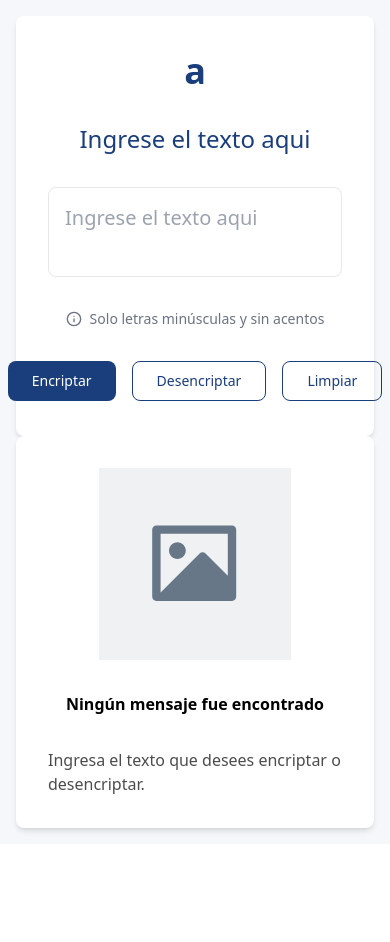
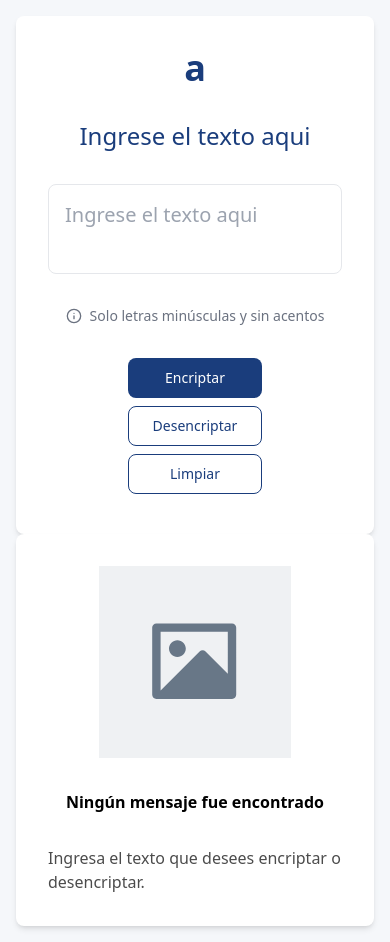
Before and after one commit to MarkpherDev/ONE_Challenge_Encriptador, a website: page src/index.html in a window 390 px wide. Before the commit the page ends 844 px from the top, so only its background shows below. Drawn offline with Linux system fonts and the light colour scheme.

Commit message:
terminando responsive

```diff
--- a/src/index.html
+++ b/src/index.html
@@ -36,19 +36,19 @@
 					</svg>
 					<span>Solo letras minúsculas y sin acentos</span>
 				</div>
-				<div class="flex space-x-4">
+				<div class="flex flex-col md:space-x-4  md:flex-row">
 					<button
-						class="inline-flex items-center justify-center whitespace-nowrap text-sm font-medium ring-offset-background transition-colors focus-visible:outline-none focus-visible:ring-2 focus-visible:ring-ring focus-visible:ring-offset-2 disabled:pointer-events-none hover:bg-primary/90 h-10 px-6 py-3 text-white bg-[#1a3d7c] rounded-lg hover:opacity-95"
+						class="inline-flex items-center justify-center whitespace-nowrap text-sm font-medium ring-offset-background transition-colors focus-visible:outline-none focus-visible:ring-2 focus-visible:ring-ring focus-visible:ring-offset-2 disabled:pointer-events-none hover:bg-primary/90 h-10 px-6 py-3 text-white bg-[#1a3d7c] rounded-lg hover:opacity-95 mb-2"
 						id="btn-encriptar">
 						Encriptar
 					</button>
 					<button
-						class="inline-flex items-center justify-center whitespace-nowrap text-sm font-medium ring-offset-background transition-colors focus-visible:outline-none focus-visible:ring-2 focus-visible:ring-ring focus-visible:ring-offset-2 disabled:pointer-events-none bg-primary hover:bg-primary/90 h-10 px-6 py-3 text-[#1a3d7c] border border-[#1a3d7c] rounded-lg hover:opacity-80"
+						class="inline-flex items-center justify-center whitespace-nowrap text-sm font-medium ring-offset-background transition-colors focus-visible:outline-none focus-visible:ring-2 focus-visible:ring-ring focus-visible:ring-offset-2 disabled:pointer-events-none bg-primary hover:bg-primary/90 h-10 px-6 py-3 text-[#1a3d7c] border border-[#1a3d7c] rounded-lg hover:opacity-80 mb-2"
 						id="btn-desencriptar">
 						Desencriptar
 					</button>
           <button
-						class="inline-flex items-center justify-center whitespace-nowrap text-sm font-medium ring-offset-background transition-colors focus-visible:outline-none focus-visible:ring-2 focus-visible:ring-ring focus-visible:ring-offset-2 disabled:pointer-events-none bg-primary hover:bg-primary/90 h-10 px-6 py-3 text-[#1a3d7c] border border-[#1a3d7c] rounded-lg hover:opacity-80"
+						class="inline-flex items-center justify-center whitespace-nowrap text-sm font-medium ring-offset-background transition-colors focus-visible:outline-none focus-visible:ring-2 focus-visible:ring-ring focus-visible:ring-offset-2 disabled:pointer-events-none bg-primary hover:bg-primary/90 h-10 px-6 py-3 text-[#1a3d7c] border border-[#1a3d7c] rounded-lg hover:opacity-80 mb-2"
 						id="btn-limpiar">
 						Limpiar
 					</button>
```
Also changed, not shown: src/styles/output.css.
